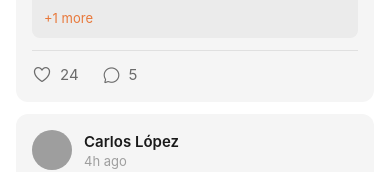
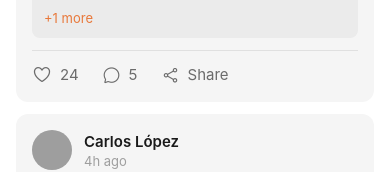
Before and after one commit to victor0899/prana, a React Native app in the folder apps/prana/: screen /FeedHome in a window 390 px wide. Shown: the part 600-772 px from the top of the page. Built offline with nearby package versions, Linux system fonts and the light colour scheme; grey boxes are pictures that could not be loaded.

Commit message:
feat: Add share button to FeedCard in FeedScreen

```diff
--- a/apps/prana/src/components/FeedCard.js
+++ b/apps/prana/src/components/FeedCard.js
@@ -3,7 +3,7 @@ import { View, Text, Image, TouchableOpacity, StyleSheet } from 'react-native';
 import { Ionicons } from '@expo/vector-icons';
 import { colors, spacing, typography, globalStyles } from '../theme';
 
-export default function FeedCard({ post, onPress, onLike }) {
+export default function FeedCard({ post, onPress, onLike, onShare }) { // Added onShare prop
   const previewExercises = post.exercises.slice(0, 3);
   const remaining = post.exercises.length - 3;
 
@@ -76,6 +76,11 @@ export default function FeedCard({ post, onPress, onLike }) {
           <Ionicons name="chatbubble-outline" size={18} color={colors.textSecondary} />
           <Text style={styles.actionText}>{post.commentsCount}</Text>
         </View>
+        {/* Share Button */}
+        <TouchableOpacity style={globalStyles.row} onPress={onShare}>
+          <Ionicons name="share-social-outline" size={18} color={colors.textSecondary} />
+          <Text style={styles.actionText}>Share</Text>
+        </TouchableOpacity>
       </View>
     </TouchableOpacity>
   );
--- a/apps/prana/src/screens/FeedScreen.js
+++ b/apps/prana/src/screens/FeedScreen.js
@@ -25,6 +25,15 @@ export default function FeedScreen({ navigation }) {
     navigation.navigate('PostDetail', { post });
   };
 
+  const handleShare = (postId) => {
+    alert(`Share post ${postId} pressed!`);
+    // In a real app, you would use React Native's Share API here
+    // Share.share({
+    //   message: 'Check out this workout post!',
+    //   url: `https://yourapp.com/posts/${postId}`,
+    // });
+  };
+
   return (
     <FlatList
       data={posts}
@@ -34,6 +43,7 @@ export default function FeedScreen({ navigation }) {
           post={item}
           onPress={() => handlePostPress(item)}
           onLike={() => handleLike(item.id)}
+          onShare={() => handleShare(item.id)} // Pass the handleShare function
         />
       )}
       contentContainerStyle={styles.list}
```
